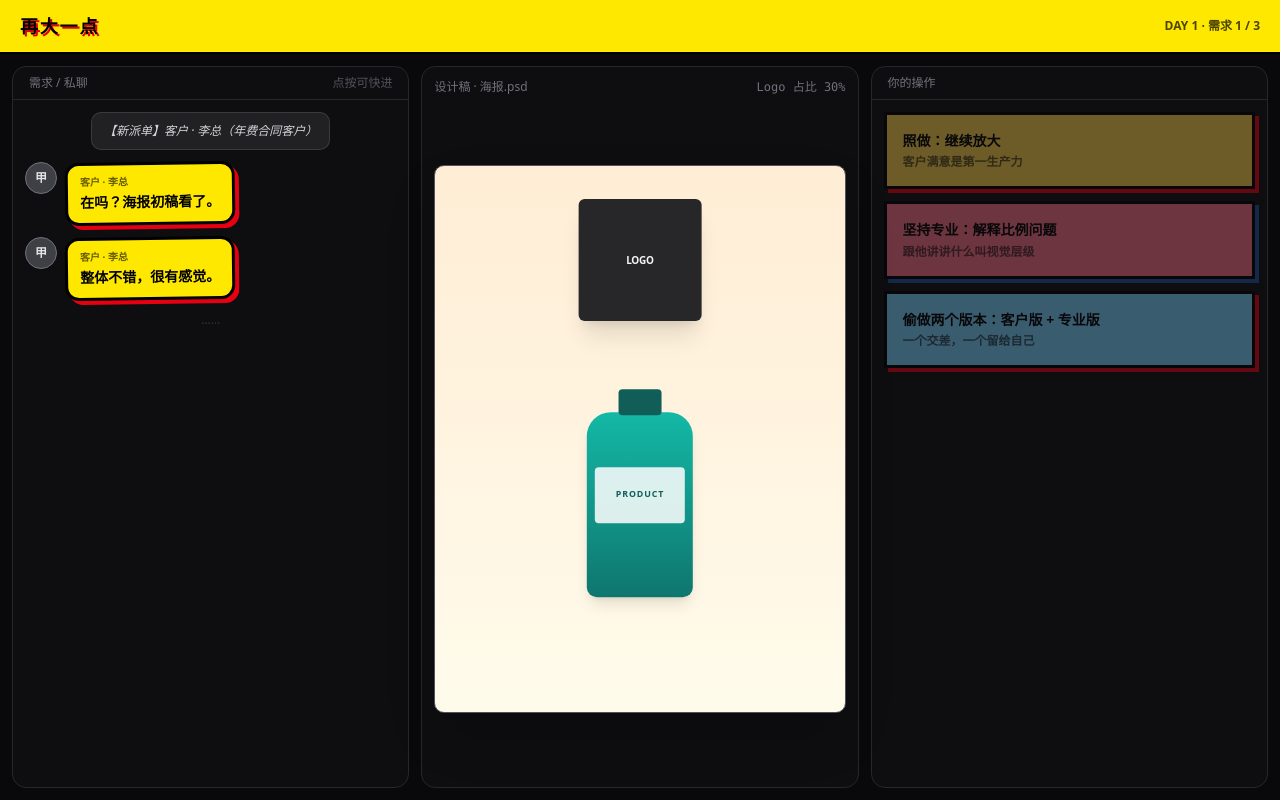
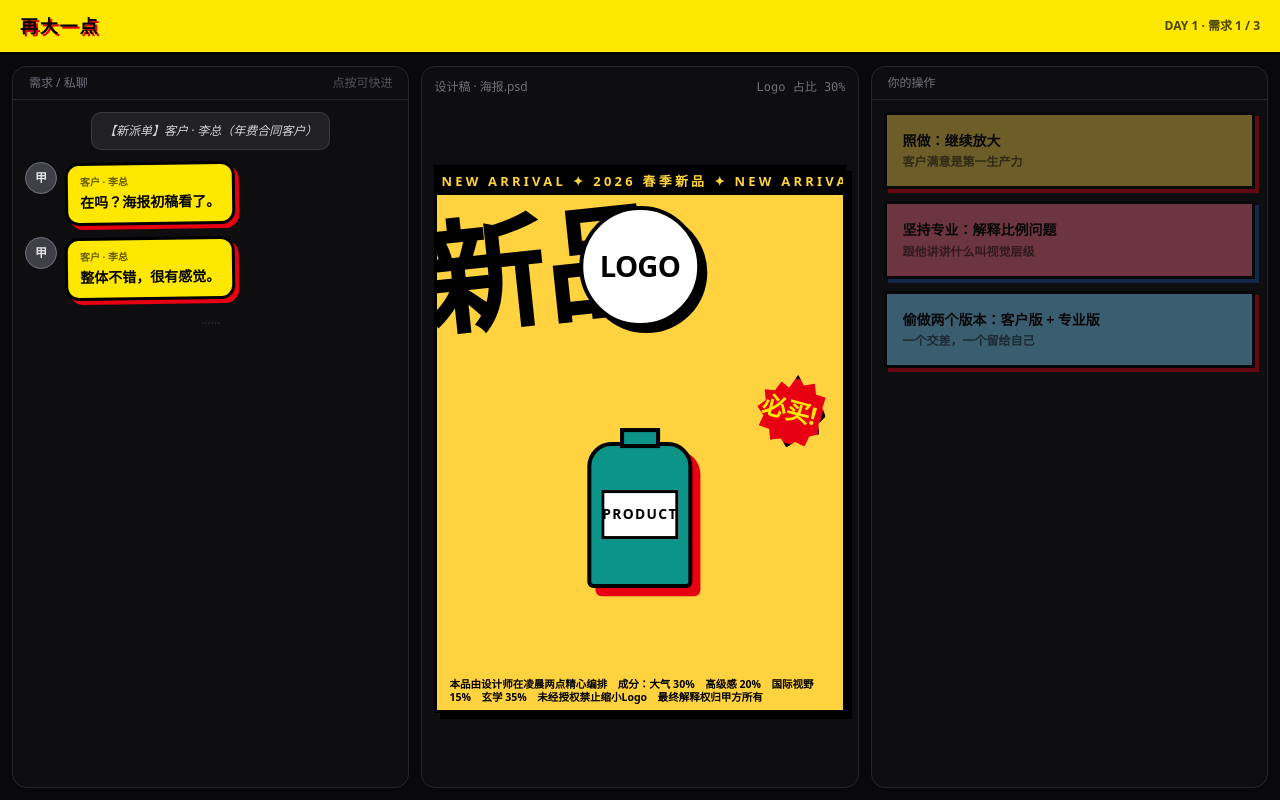
Before and after one commit to snowine-studio/bigger, a React (Vite) app: page / in a window 1280 px wide. Both pictures are taken after a click on the button "接单". Built offline with nearby package versions, Linux system fonts and the light colour scheme.

Commit message:
style: new-ugly poster redesign (cropped type, starburst sticker, dense small print) + pink me-bubbles

```diff
--- a/src/App.tsx
+++ b/src/App.tsx
@@ -27,7 +27,7 @@ const speakerMeta: Record<Speaker, { name: string; bubble: string; align: string
   // 阿May = 设计师世界：维持冷淡正常，她的"正常"就是对比
   director: { name: '总监 · 阿May（私聊）', bubble: 'bg-violet-900/60 border-violet-700/50 text-zinc-100', align: 'justify-start', avatar: '监' },
   system: { name: '系统', bubble: 'bg-zinc-800/80 border-zinc-600/50 text-zinc-300 italic', align: 'justify-center', avatar: '' },
-  me: { name: '你', bubble: 'bg-white text-black border-2 border-black', align: 'justify-end', avatar: '我' },
+  me: { name: '你', bubble: 'bg-[#ff2e88] text-white border-[3px] border-black shadow-[4px_4px_0_#1e50a2] rotate-[0.6deg] font-bold rounded-lg', align: 'justify-end', avatar: '我' },
 }
 
 function Avatar({ s }: { s: Speaker }) {
@@ -75,53 +75,102 @@ function Marquee({ className = '', reverse = false }: { className?: string; reve
   )
 }
 
-/** 中间画布：一张海报，Logo 会长大 */
+/** 中间画布：一张新丑风海报，Logo 会长大 */
 function Poster({ c }: { c: CanvasState }) {
+  // proVersion = 设计师亲手改的那版：丑得有章法，一眼"不一样"
+  const pro = c.proVersion && !c.aiVersion
   return (
-    <div className="relative w-full max-w-[200px] md:max-w-none aspect-[3/4] max-h-full rounded-lg overflow-hidden border border-zinc-600 bg-gradient-to-b from-orange-100 to-amber-50 shadow-2xl">
-      {/* 产品图（被 Logo 挡住时仍然渲染在底层） */}
+    <div
+      className={`relative w-full max-w-[200px] md:max-w-none aspect-[3/4] max-h-full overflow-hidden border-[3px] border-black shadow-[6px_6px_0_#000] transition-colors duration-700 ${
+        pro ? 'bg-[#f4efe4]' : 'bg-[#ffd23f]'
+      }`}
+      style={{ containerType: 'inline-size' }}
+    >
+      {/* 顶部黑条密排小字（新丑标配） */}
       {!c.aiVersion && (
-        <div className="absolute left-1/2 top-[62%] -translate-x-1/2 -translate-y-1/2 w-[26%] h-[34%]">
-          <div className="w-full h-full rounded-t-3xl rounded-b-lg bg-gradient-to-b from-teal-500 to-teal-700 shadow-lg relative">
-            <div className="absolute left-1/2 -translate-x-1/2 -top-[12%] w-[40%] h-[14%] rounded bg-teal-800" />
-            <div className="absolute inset-x-2 top-[30%] h-[30%] rounded bg-white/85 flex items-center justify-center">
-              <span className="text-[0.55rem] font-bold text-teal-800 tracking-widest">PRODUCT</span>
+        <div className="absolute top-0 inset-x-0 bg-black text-[#ffd23f] font-black px-1 py-[1cqw] whitespace-nowrap overflow-hidden z-10" style={{ fontSize: '3.2cqw', letterSpacing: '0.25em' }}>
+          NEW ARRIVAL ✦ 2026 春季新品 ✦ NEW ARRIVAL ✦ 2026 春季新品 ✦ NEW ARRIVAL
+        </div>
+      )}
+
+      {/* 巨型裁切黑字（pro 版收敛为规整小字） */}
+      {!c.aiVersion && !pro && (
+        <div className="absolute left-[-4cqw] top-[10cqw] font-black text-black leading-none select-none" style={{ fontSize: '30cqw', transform: 'rotate(-6deg)' }}>
+          新品
+        </div>
+      )}
+      {pro && (
+        <div className="absolute left-[6cqw] top-[9cqw] font-black text-black leading-none select-none" style={{ fontSize: '9cqw', letterSpacing: '0.3em' }}>
+          新品上市
+        </div>
+      )}
+
+      {/* 产品图：平涂撞色 + 粗黑描边 + 硬阴影 */}
+      {!c.aiVersion && (
+        <div className="absolute left-1/2 top-[64%] -translate-x-1/2 -translate-y-1/2 w-[26cqw] h-[36cqw]">
+          <div
+            className="w-full h-full bg-[#0d9488] relative"
+            style={{ border: '1cqw solid #000', boxShadow: '2cqw 2cqw 0 #e60012', borderRadius: '6cqw 6cqw 1.5cqw 1.5cqw' }}
+          >
+            <div className="absolute left-1/2 -translate-x-1/2 -top-[4.5cqw] w-[10cqw] h-[5cqw] bg-[#0d9488]" style={{ border: '1cqw solid #000' }} />
+            <div className="absolute inset-x-[2.5cqw] top-[11cqw] h-[12cqw] bg-white flex items-center justify-center" style={{ border: '0.8cqw solid #000' }}>
+              <span className="font-black text-black tracking-widest" style={{ fontSize: '3.4cqw' }}>PRODUCT</span>
             </div>
           </div>
         </div>
       )}
 
-      {/* Logo：核心笑点，带过渡动画地长大 */}
+      {/* Logo：白椭圆贴纸标，带过渡动画地长大 */}
       <div
-        className="absolute left-1/2 top-[6%] -translate-x-1/2 bg-zinc-800 rounded-sm shadow-xl flex items-center justify-center transition-all duration-700 ease-in-out z-10"
-        style={{ width: `${c.logoSize}%`, aspectRatio: '1/1' }}
+        className="absolute left-1/2 top-[7%] -translate-x-1/2 bg-white flex items-center justify-center transition-all duration-700 ease-in-out z-10"
+        style={{
+          width: `${c.logoSize}%`,
+          aspectRatio: '1/1',
+          borderRadius: '50%',
+          border: '1.2cqw solid #000',
+          boxShadow: '1.5cqw 1.5cqw 0 #000',
+        }}
       >
-        <span
-          className="font-black text-zinc-100 tracking-tight transition-all duration-700"
-          style={{ fontSize: `clamp(10px, ${c.logoSize * 0.28}px, 64px)` }}
-        >
+        <span className="font-black text-black tracking-tight transition-all duration-700" style={{ fontSize: `${c.logoSize * 0.24}cqw` }}>
           LOGO
         </span>
         {c.productInLogo && (
-          <div className="absolute right-[4%] bottom-[4%] w-[10%] h-[14%] rounded-t-md rounded-b-sm bg-teal-600" />
+          <div className="absolute right-[6%] bottom-[6%] w-[10%] h-[14%] bg-[#0d9488]" style={{ border: '0.5cqw solid #000', borderRadius: '1cqw 1cqw 0.3cqw 0.3cqw' }} />
         )}
       </div>
 
+      {/* 红色爆炸贴（pro 版摘掉） */}
+      {!c.aiVersion && !pro && (
+        <div
+          className="absolute right-[4%] top-[38%] bg-[#e60012] text-[#ffe800] font-black flex items-center justify-center z-10"
+          style={{ width: '18cqw', height: '18cqw', fontSize: '6cqw', border: '1cqw solid #000', transform: 'rotate(14deg)', clipPath: 'polygon(50% 0%,61% 12%,75% 6%,80% 20%,94% 21%,93% 36%,100% 46%,93% 58%,97% 72%,85% 78%,82% 93%,68% 90%,58% 100%,48% 90%,34% 95%,29% 81%,14% 80%,17% 65%,6% 55%,15% 44%,10% 30%,24% 28%,30% 14%,42% 20%)' }}
+        >
+          必买!
+        </div>
+      )}
+
+      {/* 底部密排小字（新丑标配） */}
+      {!c.aiVersion && (
+        <div className="absolute bottom-[1.5cqw] inset-x-[3cqw] text-black font-bold leading-tight z-0" style={{ fontSize: '2.6cqw' }}>
+          本品由设计师在凌晨两点精心编排　成分：大气 30%　高级感 20%　国际视野 15%　玄学 35%　未经授权禁止缩小Logo　最终解释权归甲方所有
+        </div>
+      )}
+
       {c.slogan && (
-        <div className="absolute bottom-[5%] inset-x-0 text-center z-20">
-          <span className="text-lg font-black bg-gradient-to-r from-yellow-300 via-amber-500 to-yellow-300 bg-clip-text text-transparent animate-pulse drop-shadow-[0_0_6px_rgba(250,204,21,.8)]">
-            ✦ 行业领导者 ✦
+        <div className="absolute bottom-[9cqw] inset-x-0 text-center z-20">
+          <span className="font-black text-[#ffe800] bg-[#e60012] px-[2cqw] py-[0.5cqw] animate-pulse" style={{ fontSize: '7cqw', border: '1cqw solid #000', boxShadow: '1cqw 1cqw 0 #000' }}>
+            ★ 行业领导者 ★
           </span>
         </div>
       )}
 
       {c.aiVersion && (
-        <div className="absolute bottom-2 right-2 z-20 text-[10px] font-mono bg-black/70 text-green-400 px-2 py-1 rounded">
+        <div className="absolute bottom-2 right-2 z-20 font-mono bg-black text-green-400 px-2 py-1" style={{ fontSize: '3cqw', border: '0.5cqw solid #ffe800' }}>
           GENERATED BY 智稿AI · 5min
         </div>
       )}
-      {c.proVersion && !c.aiVersion && (
-        <div className="absolute bottom-2 right-2 z-20 text-[10px] font-mono bg-black/70 text-zinc-300 px-2 py-1 rounded">
+      {pro && (
+        <div className="absolute bottom-[6cqw] right-[3cqw] z-20 font-mono bg-black text-[#f4efe4] px-2 py-1" style={{ fontSize: '3cqw' }}>
           v_专业版.psd
         </div>
       )}
```
Also changed, not shown: 5 other files (tests, documents, lock files or other folders).
